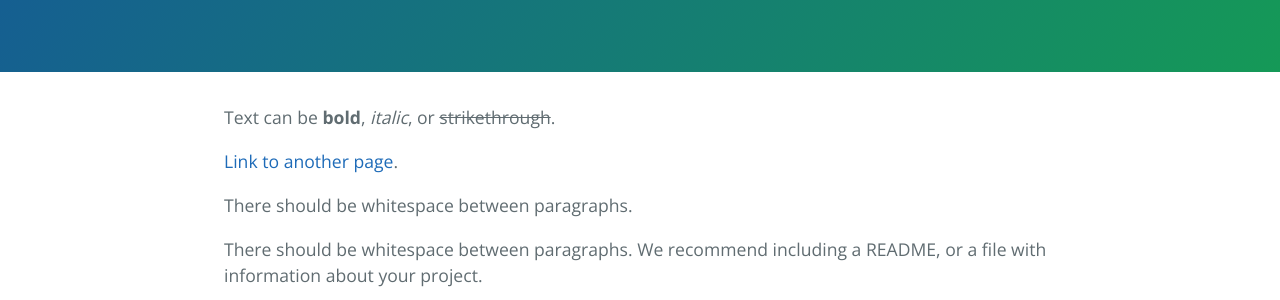
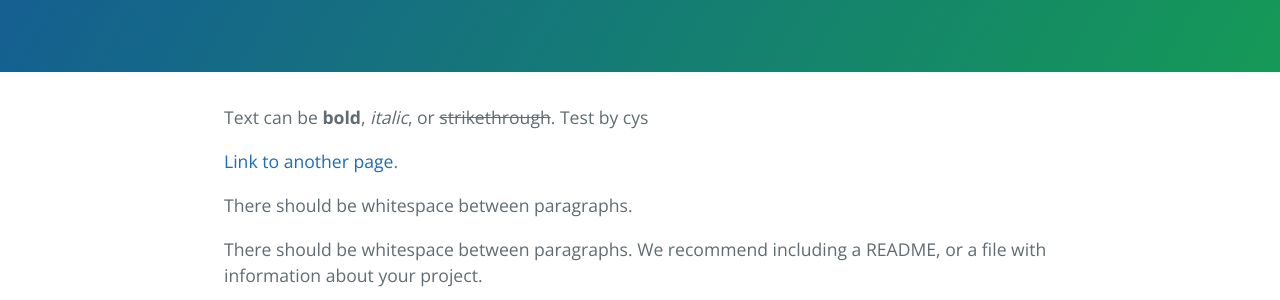
Before and after one commit to EricChenYS/EricChenYS.github.io, a Jekyll site: the page built from index.md, in a window 1280 px wide and 900 px high. Shown: the part 311-611 px from the top of the window. Built offline with Jekyll 4.4.1, drawn with Linux system fonts in a browser that asks for light colours.

Commit message:
Update index.md

```diff
--- a/index.md
+++ b/index.md
@@ -2,7 +2,7 @@
 layout: default
 ---
 
-Text can be **bold**, _italic_, or ~~strikethrough~~.
+Text can be **bold**, _italic_, or ~~strikethrough~~.  Test by cys
 
 [Link to another page](./another-page.html).
 
```
